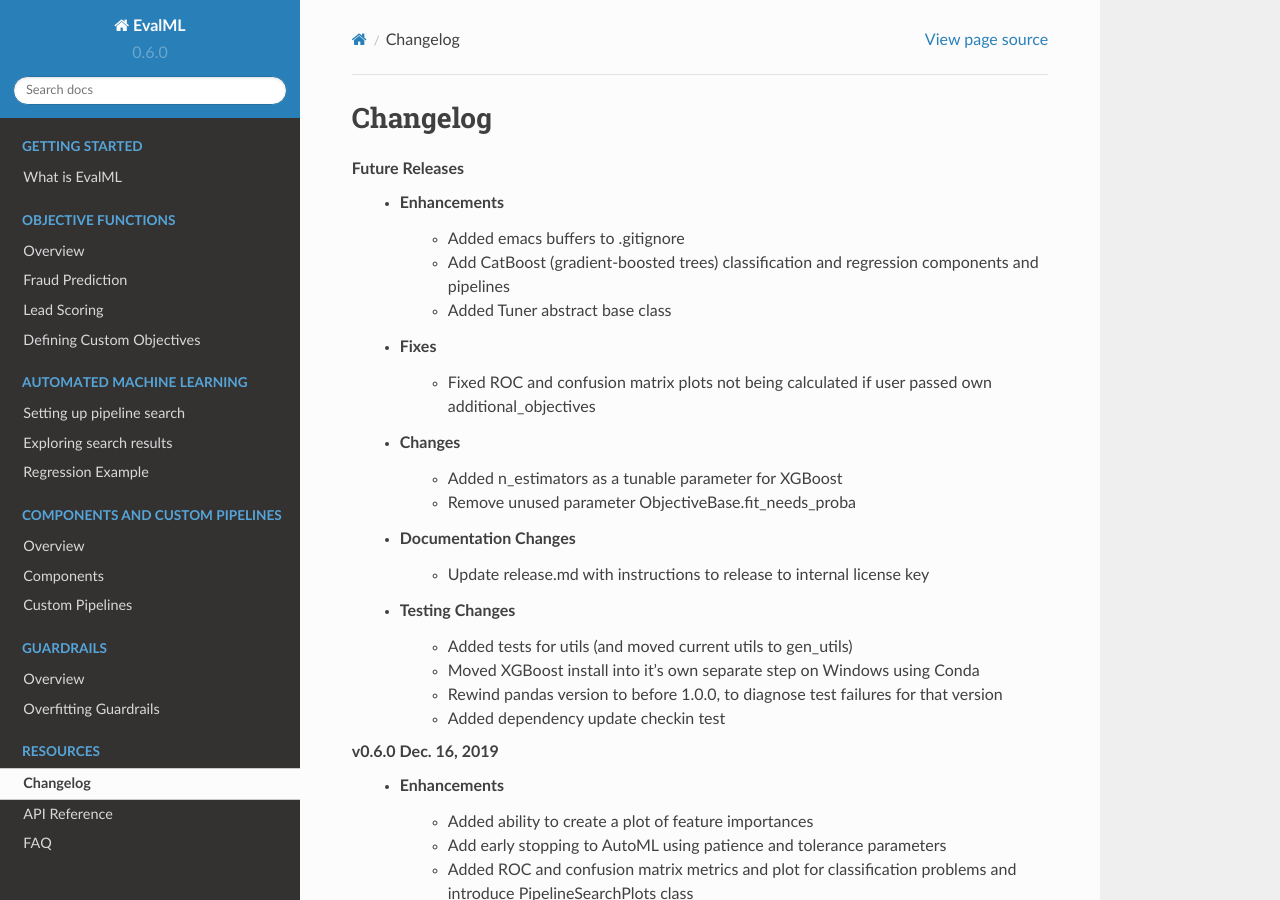
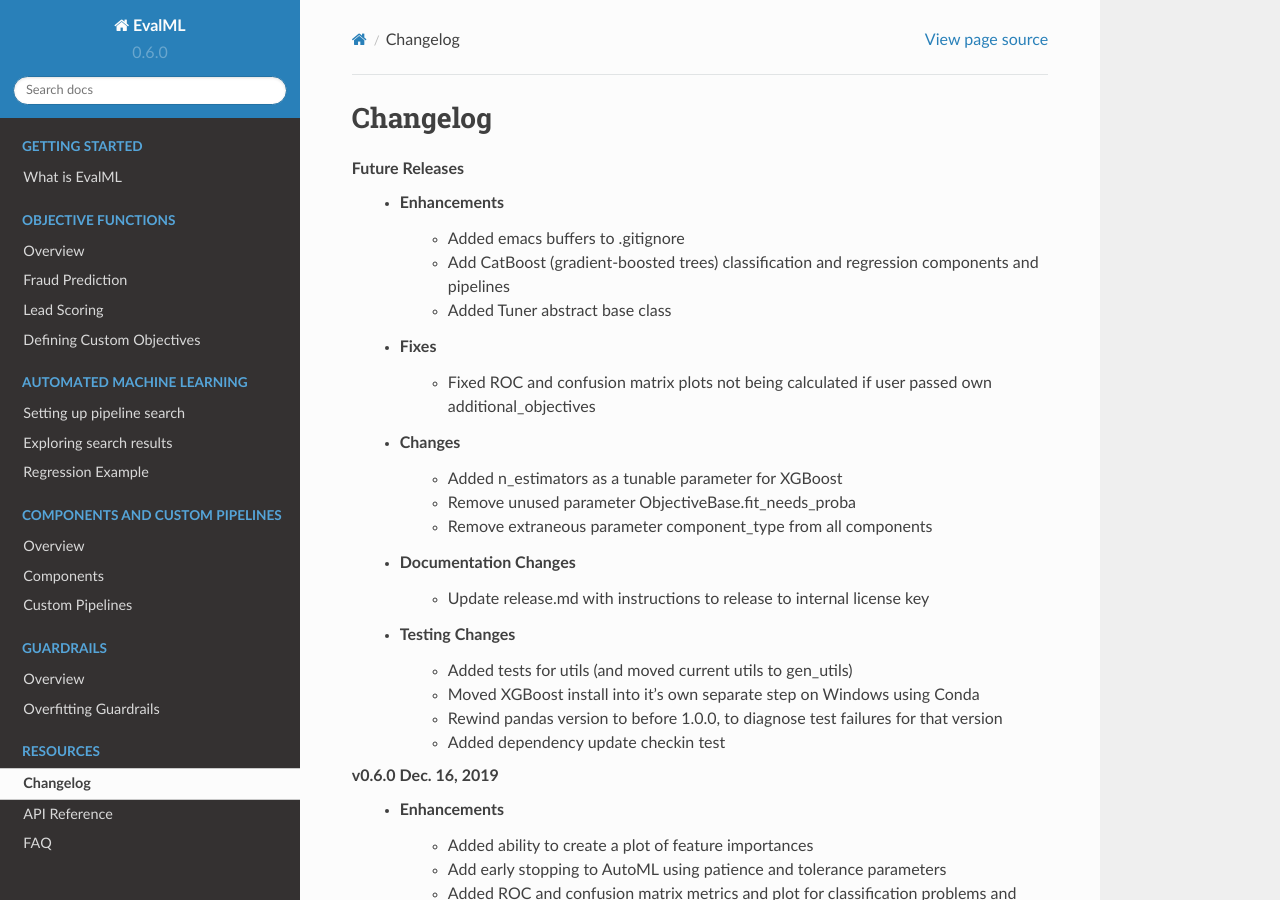
Before and after one commit to alteryx/evalml, a Sphinx documentation site: the page built from docs/source/changelog.rst, in a window 1280 px wide and 900 px high. Built offline with Sphinx 7.4.7 and the Read the Docs theme 2.0.0, drawn with Linux system fonts in a browser that asks for light colours; comment, search, counter and statistics services are not loaded.

Commit message:
Changelog

```diff
--- a/docs/source/changelog.rst
+++ b/docs/source/changelog.rst
@@ -12,6 +12,7 @@ Changelog
     * Changes
         * Added n_estimators as a tunable parameter for XGBoost :pr:`307`
         * Remove unused parameter ObjectiveBase.fit_needs_proba :pr:`320`
+        * Remove extraneous parameter component_type from all components :pr:`361`
     * Documentation Changes
         * Update release.md with instructions to release to internal license key :pr:`354`
     * Testing Changes
```
